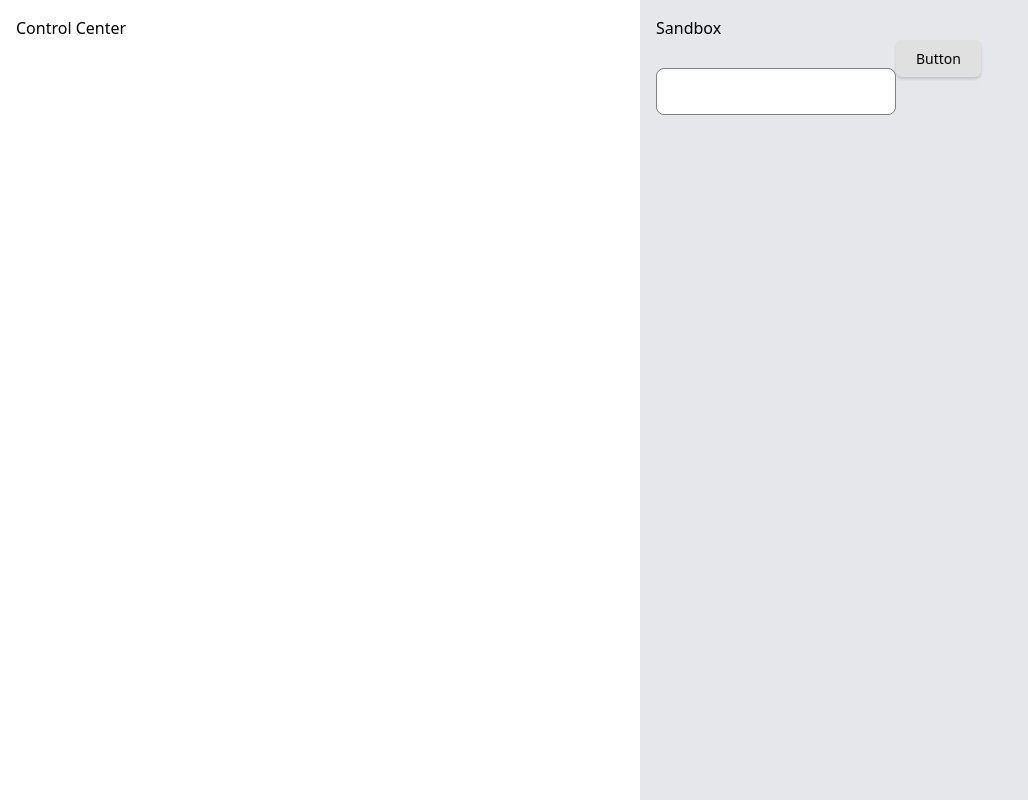
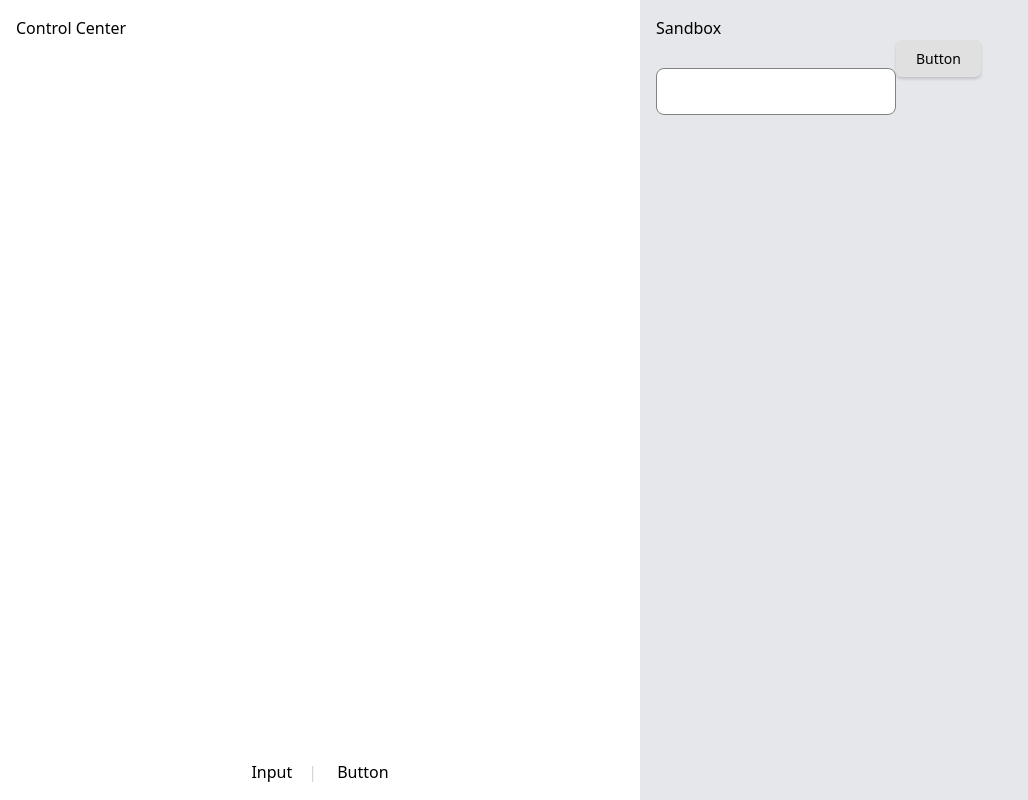
Before and after one commit to aresteban/DevChallenges, a Vue app in the folder vue-devchallenges-main/: page / in a window 1280 px wide. Shown: the whole page, without its empty margins (0-1028 px from the left). Built offline with nearby package versions, Linux system fonts and the light colour scheme.

Commit message:
Add highlits to component selector

```diff
--- a/vue-devchallenges-main/src/App.vue
+++ b/vue-devchallenges-main/src/App.vue
@@ -1,13 +1,27 @@
 <template>
     <div class="grid md:grid-cols-2 h-screen">
-        <div id="control-center" class="p-4">
+        <div id="control-center" class="container flex flex-col p-4">
             <h2> Control Center </h2>
 
+            <div class="mt-auto mx-auto">
+                <div class="inline transition-color duration-100 ease-in hover:bg-gray-200 rounded-full px-3 py-1 text-center"
+                    v-bind:class="{'bg-blue-300 hover:bg-blue-400': activated == 'input'}"
+                    v-on:click="activate('input')">
+
+                    Input</div>
+                <span class="text-gray-300 mx-1">|</span>
+                <div class="inline transition-color duration-100 ease-in hover:bg-gray-200 rounded-full px-3 py-1 text-center"
+                    v-bind:class="{'bg-blue-300 hover:bg-blue-400': activated == 'button'}"
+                    v-on:click="activate('button')">
+
+                    Button </div>
+            </div>
+            <!-- <img class="object-bottom bg-yellow-300" src="./assets/logo.png" alt="Logo"> -->
         </div>
         <div id="sandbox" class="bg-gray-200 p-4">
             <h2> Sandbox </h2>
             <Input />
-            <Button/>
+            <Button />
         </div>
     </div>
 </template>
@@ -22,9 +36,27 @@ export default {
         Input,
         Button
     },
+
+    data: function() {
+        return {
+            activated: ''
+        }
+    },
+
+    methods: {
+        activate(component) {
+            this.activated = component;
+            console.log("Active component is:", this.activated);
+        }
+    },
+
+    computed: {
+        isActivated: function() {
+            return {
+                'bg-blue-300' : this.activated === "input"
+            }
+        }
+    }
+
 };
 </script>
-
-<style>
-
-</style>
```
